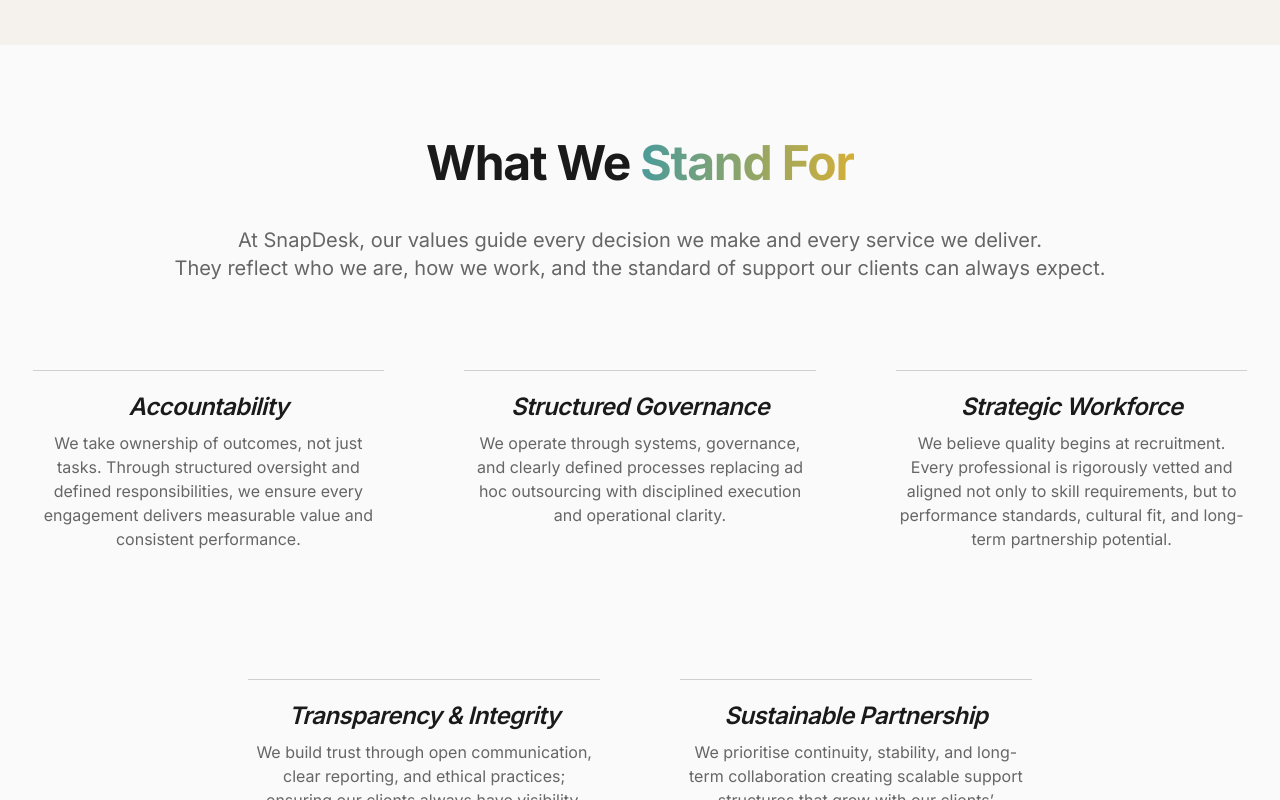
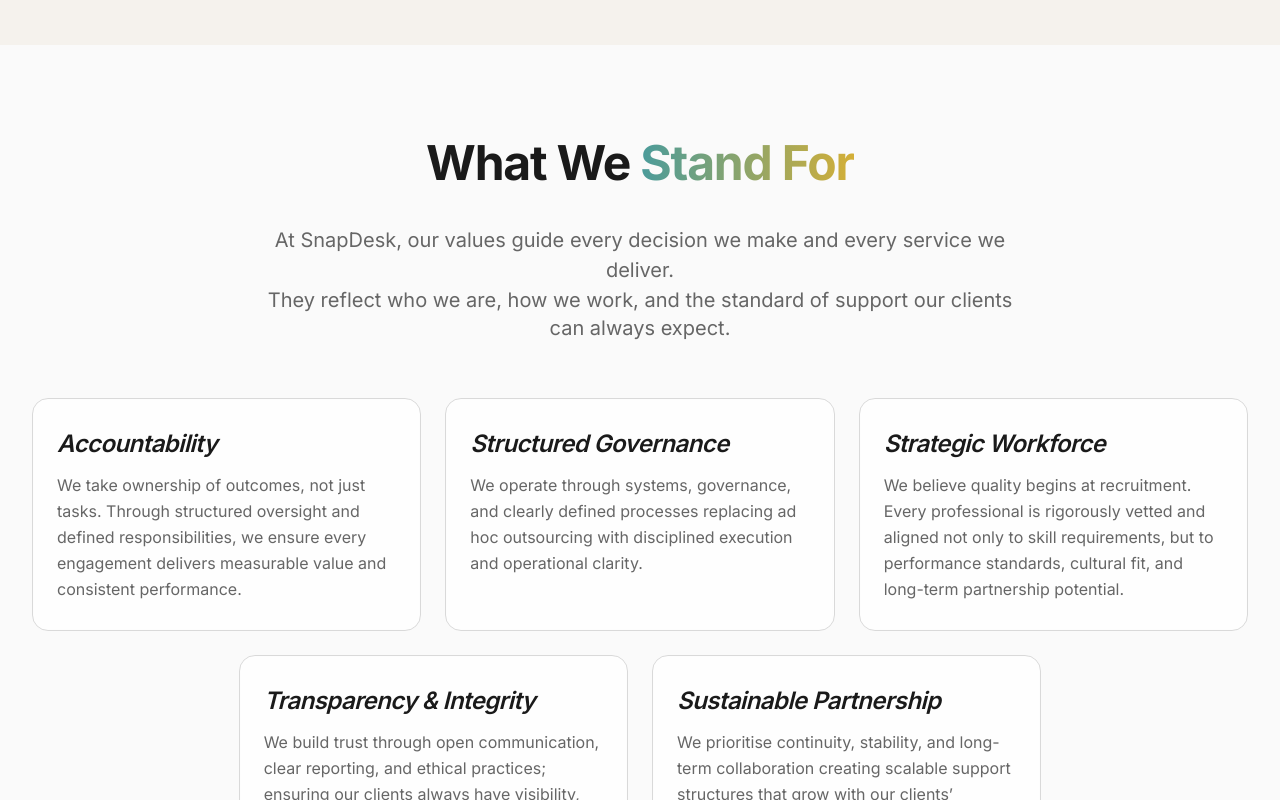
Before and after one commit to markjohnpaultoledo/snapdesk-frontend, a React (Vite) app: page /about in a window 1280 px wide. Shown: the part 2380-3180 px from the top of the page. Built offline with nearby package versions, Linux system fonts and the light colour scheme.

Commit message:
fix unreadable

```diff
--- a/src/pages/about/components/values.jsx
+++ b/src/pages/about/components/values.jsx
@@ -1,14 +1,7 @@
-import React, { useState } from 'react';
-import { motion, AnimatePresence } from 'framer-motion';
-import { Link } from 'react-router-dom';
-import Image from '../../../components/AppImage';
-import Icon from 'components/AppIcon';
-
-import Button from '../../../components/ui/Button';
+import React from 'react';
+import { motion } from 'framer-motion';
 
 const OurValuesSection = () => {
-    const [activeProject, setActiveProject] = useState(0);
-
     const ValuesData = [
         {
             title: "Accountability",
@@ -43,19 +36,19 @@
     };
 
     const itemVariants = {
-        hidden: { y: 60, opacity: 0 },
+        hidden: { y: 24, opacity: 0 },
         visible: {
             y: 0,
             opacity: 1,
             transition: {
-                duration: 0.8,
+                duration: 0.6,
                 ease: [0.4, 0, 0.2, 1]
             }
         }
     };
 
     return (
-        <section className="py-20 bg-[#fafafa]">
+        <section className="py-14 sm:py-20 bg-[#fafafa]">
             <div className="max-w-7xl mx-auto px-4 sm:px-6 lg:px-8">
                 {/* Section Header */}
                 <motion.div
@@ -63,13 +56,15 @@
                     whileInView={{ opacity: 1, y: 0 }}
                     viewport={{ once: true }}
                     transition={{ duration: 0.8 }}
-                    className="text-center mb-16">
+                    className="text-center mb-10 sm:mb-14">
 
-                    <h2 className="text-4xl sm:text-5xl font-bold text-text-primary mb-6">
+                    <h2 className="text-3xl sm:text-5xl font-bold text-text-primary mb-4 sm:mb-6 leading-tight">
                         What We <span className="bg-gradient-to-r from-primary to-accent bg-clip-text text-transparent">Stand For</span>
                     </h2>
-                    <p className="text-xl text-text-secondary">
-                        At SnapDesk, our values guide every decision we make and every service we deliver.<br/> They reflect who we are, how we work, and the standard of support our clients can always expect.
+                    <p className="text-base sm:text-xl text-text-secondary max-w-3xl mx-auto leading-relaxed">
+                        At SnapDesk, our values guide every decision we make and every service we deliver.
+                        <span className="hidden sm:inline"><br /></span>{' '}
+                        They reflect who we are, how we work, and the standard of support our clients can always expect.
                     </p>
                 </motion.div>
 
@@ -79,37 +74,58 @@
                     initial="hidden"
                     whileInView="visible"
                     viewport={{ once: true }}
-                    className="">
+                    className=""
+                >
 
-                    {/* Project Display */}
-                    <motion.div variants={itemVariants} className="relative">
-                        <AnimatePresence mode="wait">
-                            <div className="flex flex-wrap justify-center gap-20">
-                                {ValuesData.map((board, ind) => (
-                                    <motion.div
-                                        key={activeProject}
-                                        initial={{ opacity: 0, x: 0 }}
-                                        animate={{ opacity: 1, x: 0 }}
-                                        exit={{ opacity: 0, x: 0 }}
-                                        transition={{ duration: 0.6, delay: (ind + 1) * 0.3}}
-                                        className="bg-[#fafafa] rounded-xl overflow-hidden py-6 w-[calc(33.3%-53.3px)]"
-
+                    {/* Mobile carousel */}
+                    <div className="md:hidden relative">
+                        <div className="-mx-4 px-4 overflow-x-auto snap-x snap-mandatory scroll-smooth [scrollbar-width:none] [-ms-overflow-style:none] [&::-webkit-scrollbar]:hidden">
+                            <div className="flex gap-4">
+                                {ValuesData.map((value, ind) => (
+                                    <motion.article
+                                        key={`mobile-${value?.title}`}
+                                        variants={itemVariants}
+                                        transition={{ delay: ind * 0.08 }}
+                                        className="snap-center shrink-0 w-[88vw] rounded-2xl border border-[#d9d9d9] bg-white px-5 py-6"
                                     >
-                                        {/* Project Metrics */}
-                                        <div key={ind}>
-                                            <div className="text-center border-t border-[#cfcfcf] pt-5">
-                                                <h4 className="text-text-primary text-2xl font-semibold mb-2 italic">
-                                                    {board?.title}
-                                                </h4>
-                                                <p className="text-base text-text-secondary">
-                                                    { board?.description}
-                                                </p>
-                                            </div>
-                                        </div>
-                                    </motion.div>
+                                        <h4 className="text-text-primary text-xl font-semibold mb-3 italic leading-snug text-left">
+                                            {value?.title}
+                                        </h4>
+                                        <p className="text-base text-text-secondary leading-relaxed text-left">
+                                            {value?.description}
+                                        </p>
+                                    </motion.article>
                                 ))}
                             </div>
-                        </AnimatePresence>
+                        </div>
+
+                        <div className="pointer-events-none absolute inset-y-0 right-0 w-16 bg-gradient-to-l from-[#fafafa] to-transparent" />
+                        <div className="pointer-events-none absolute right-2 top-1/2 -translate-y-1/2 flex items-center rounded-full bg-white/95 px-2 py-1 border border-[#d9d9d9] shadow-sm">
+                            <span className="text-sm font-bold text-text-primary animate-pulse">&gt;</span>
+                        </div>
+                    </div>
+
+                    {/* Tablet and desktop grid */}
+                    <motion.div className="hidden md:grid md:grid-cols-2 xl:grid-cols-6 gap-6">
+                        {ValuesData.map((value, ind) => (
+                            <motion.article
+                                key={`desktop-${value?.title}`}
+                                variants={itemVariants}
+                                transition={{ delay: ind * 0.08 }}
+                                className={`rounded-2xl border border-[#d9d9d9] bg-white/70 backdrop-blur-sm px-6 py-7 xl:col-span-2 ${
+                                    ind === ValuesData.length - 2 ? 'xl:col-start-2' : ''
+                                } ${
+                                    ind === ValuesData.length - 1 ? 'xl:col-start-4' : ''
+                                }`}
+                            >
+                                <h4 className="text-text-primary text-2xl font-semibold mb-3 italic leading-snug">
+                                    {value?.title}
+                                </h4>
+                                <p className="text-base text-text-secondary leading-relaxed">
+                                    {value?.description}
+                                </p>
+                            </motion.article>
+                        ))}
                     </motion.div>
                 </motion.div>
 
```
